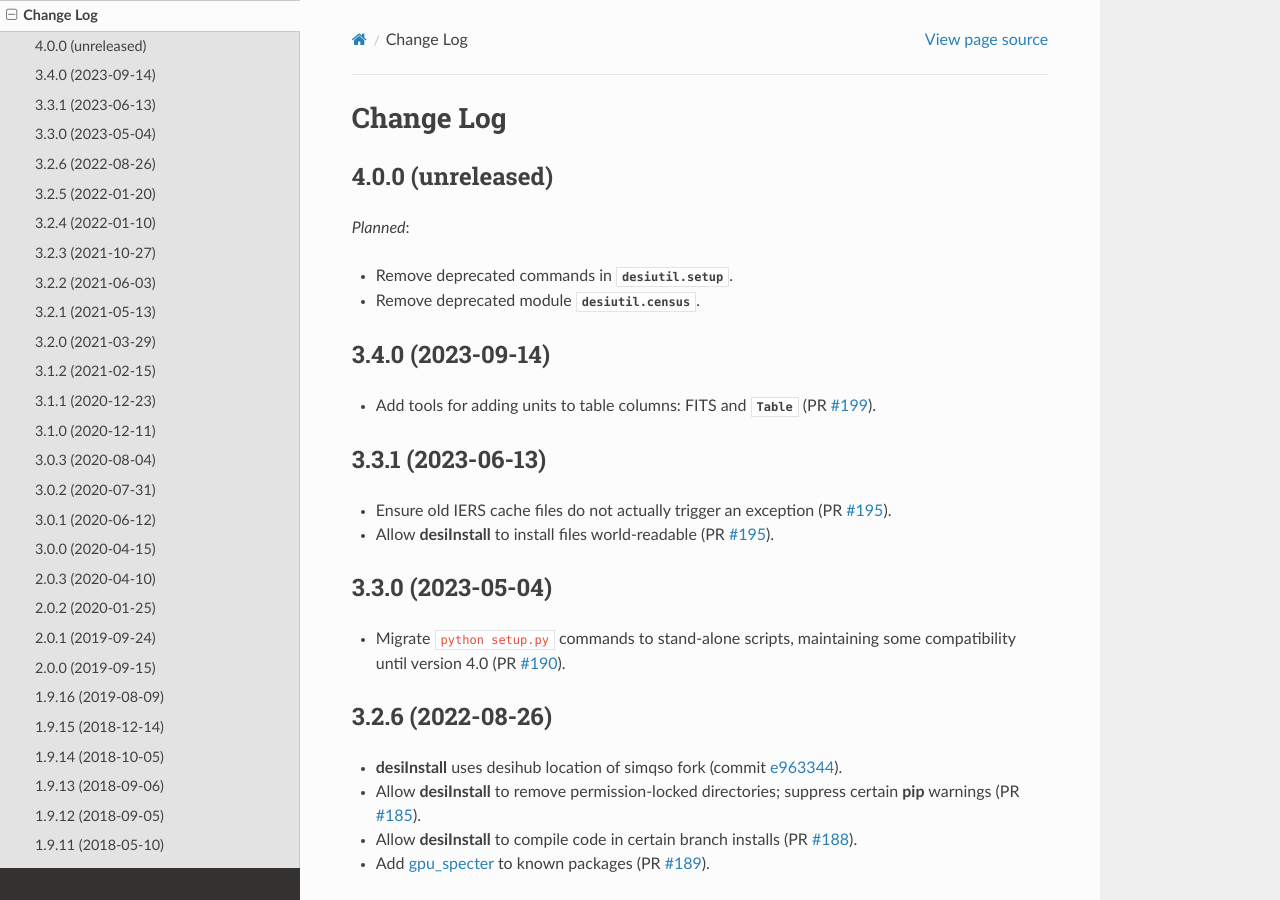
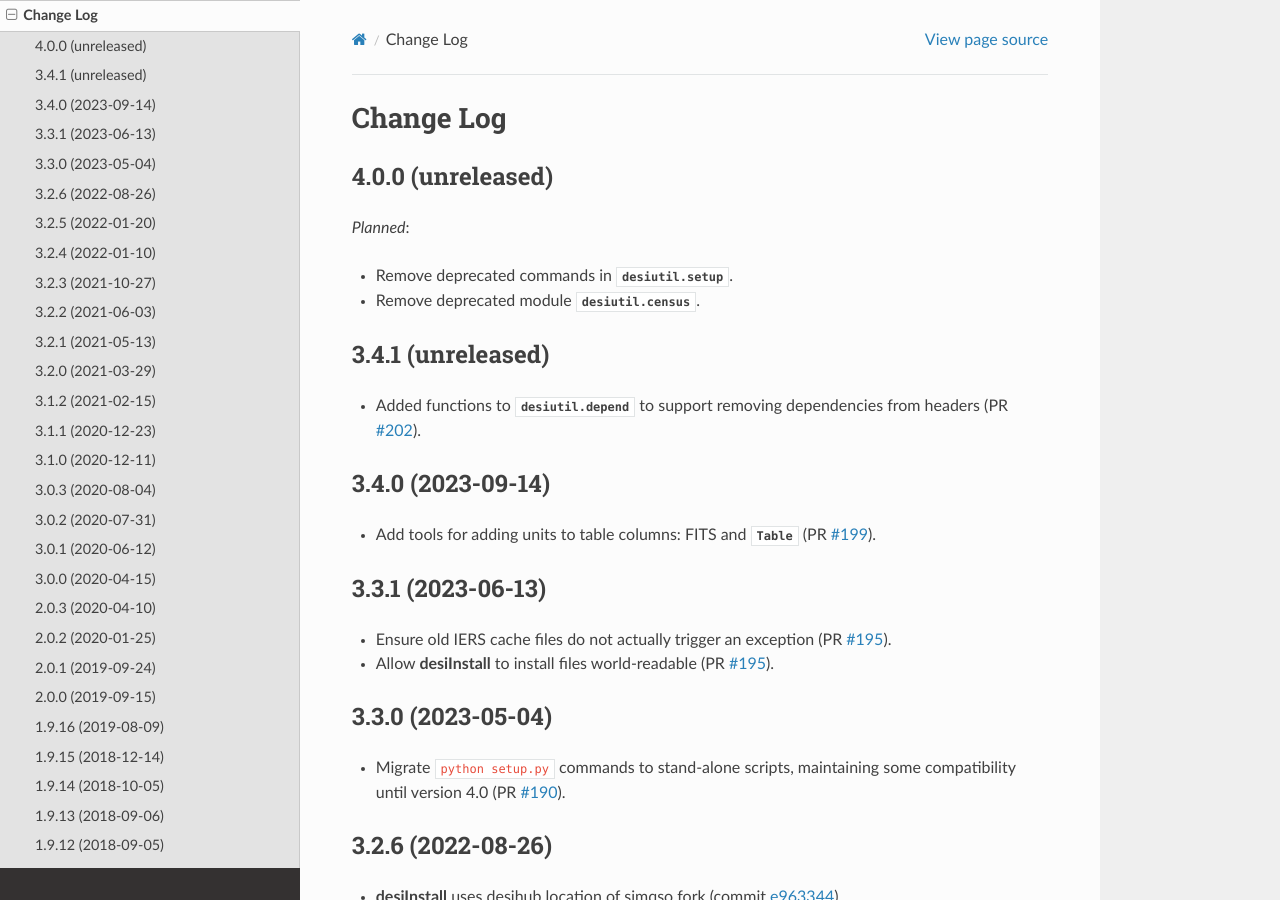
Before and after one commit to desihub/desiutil, a Sphinx documentation site: the page built from doc/changes.rst, in a window 1280 px wide and 900 px high. Built offline with Sphinx 7.4.7 and the Read the Docs theme 2.0.0, drawn with Linux system fonts in a browser that asks for light colours.

Commit message:
update changelog for PR #202

```diff
--- a/doc/changes.rst
+++ b/doc/changes.rst
@@ -9,6 +9,14 @@ Change Log
 
 * Remove deprecated commands in :mod:`desiutil.setup`.
 * Remove deprecated module :mod:`desiutil.census`.
+
+3.4.1 (unreleased)
+------------------
+
+* Added functions to :mod:`desiutil.depend` to support removing dependencies
+  from headers (PR `#202`_).
+
+.. _`#202`: https://github.com/desihub/desiutil/pull/202
 
 3.4.0 (2023-09-14)
 ------------------
```
